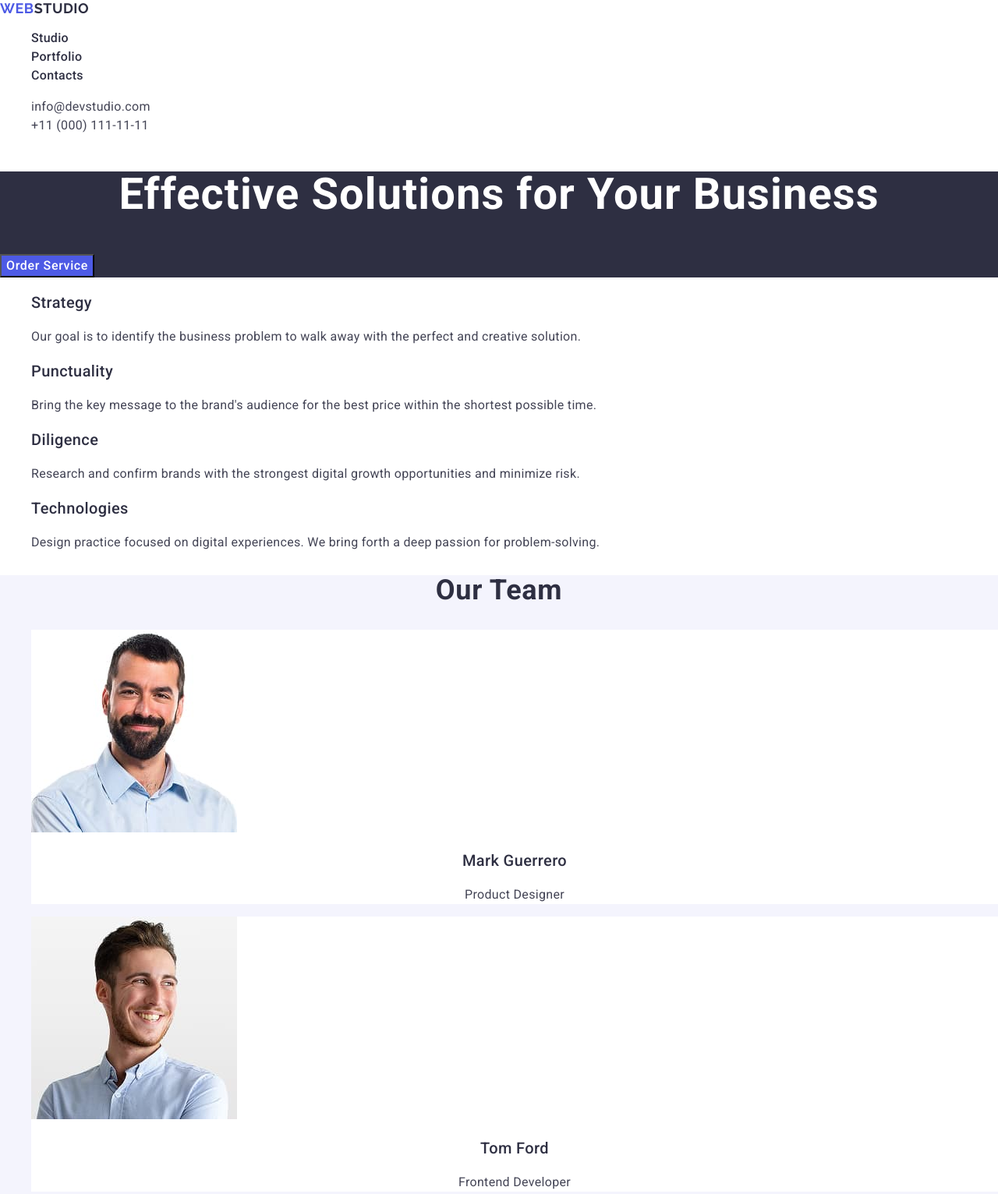
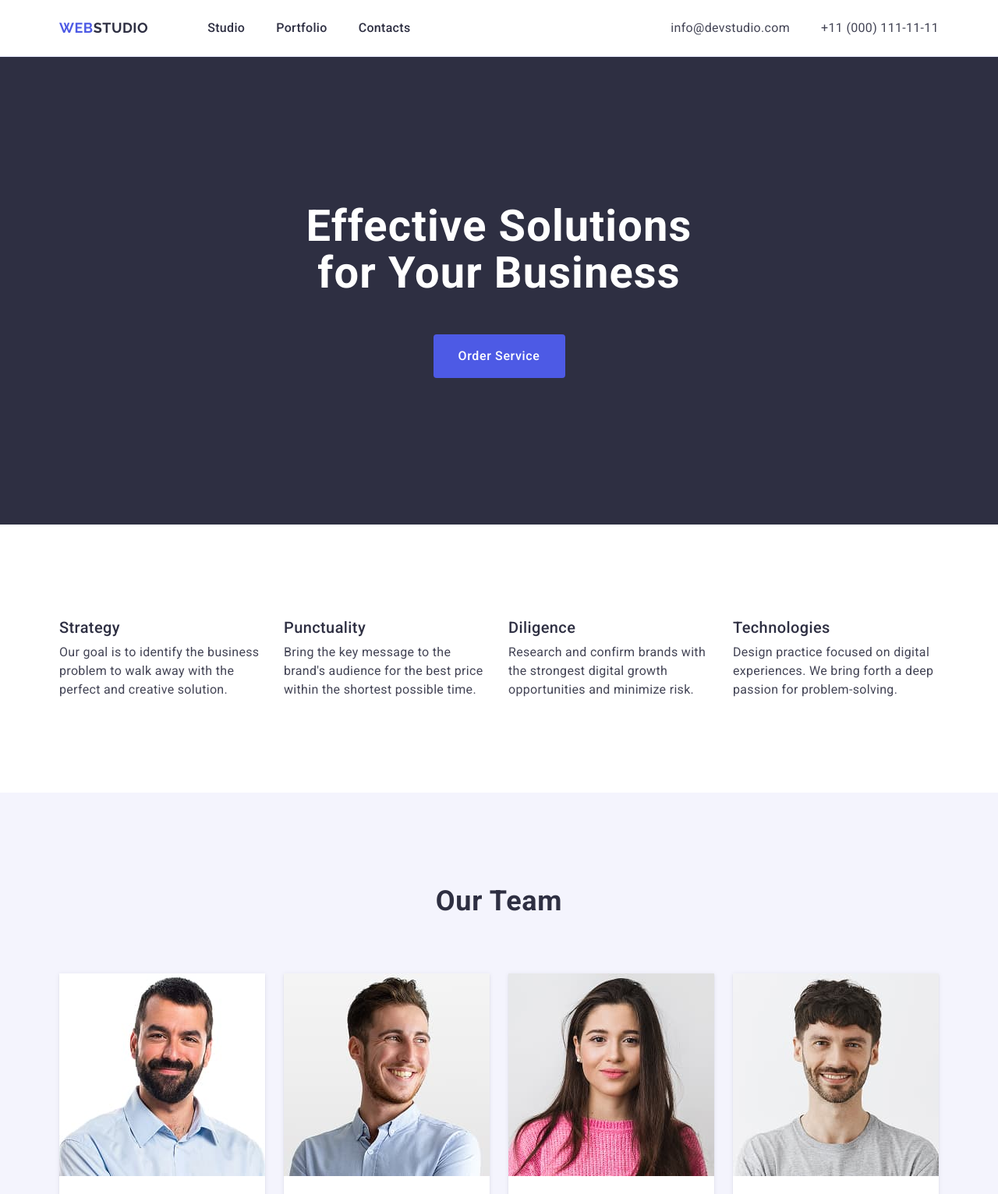
Before and after one commit to TeaRediT/goit-markup-hw-03, a plain HTML site: page index.html in a window 1280 px wide. Shown: the top 1532 px of the page at 78% size. Drawn offline with nearby package versions, Linux system fonts and the light colour scheme.

Commit message:
css finished v1

```diff
--- a/css/styles.css
+++ b/css/styles.css
@@ -1,7 +1,19 @@
+/* common */
+
 body {
   font-family: "Roboto", sans-serif;
   color: #434455;
   background-color: #ffffff;
+}
+
+h1,
+h2,
+h3,
+h4,
+h5,
+h6,
+p {
+  margin: 0;
 }
 
 a {
@@ -11,6 +23,34 @@ a {
 ul,
 ol {
   list-style-type: none;
+  margin: 0;
+  padding: 0;
+}
+
+img {
+  display: flex;
+}
+
+.container {
+  max-width: 1158px;
+  padding: 0 15px;
+  margin: 0 auto;
+}
+
+/* header */
+
+.header {
+  border-bottom: 1px solid #e7e9fc;
+}
+
+.header-container {
+  display: flex;
+  align-items: center;
+}
+
+.header-nav {
+  display: flex;
+  align-items: center;
 }
 
 .logo {
@@ -23,6 +63,11 @@ ol {
   color: #4d5ae5;
 }
 
+.header-logo {
+  padding: 24px 0;
+  margin-right: 76px;
+}
+
 .header-logo-part {
   color: #2e2f42;
 }
@@ -31,19 +76,36 @@ ol {
   color: #f4f4fd;
 }
 
+.header-nav-list {
+  display: flex;
+  align-items: center;
+  gap: 40px;
+}
+
 .header-nav-link {
+  display: block;
   font-weight: 500;
   font-size: 16px;
   line-height: 1.5;
   letter-spacing: 0.02em;
   color: #2e2f42;
+  padding: 24px 0;
+}
+
+.header-contacts-list {
+  display: flex;
+  align-items: center;
+  gap: 40px;
 }
 
 .header-contacts {
   font-style: normal;
+  margin-left: auto;
 }
 
 .header-contacts-link {
+  display: block;
+  padding: 24px 0;
   font-size: 16px;
   line-height: 1.5;
   letter-spacing: 0.02em;
@@ -57,8 +119,11 @@ ol {
   color: #404bbf;
 }
 
+/* hero section */
+
 .hero-section {
   background-color: #2e2f42;
+  height: 600px;
 }
 
 .hero-title {
@@ -67,6 +132,9 @@ ol {
   letter-spacing: 0.02em;
   text-align: center;
   color: #fff;
+  width: 496px;
+  padding-top: 188px;
+  margin: 0 auto 0 auto;
 }
 
 .hero-btn {
@@ -77,12 +145,34 @@ ol {
   letter-spacing: 0.04em;
   color: #fff;
   background-color: #4d5ae5;
+  display: block;
+  border: none;
+  border-radius: 4px;
   cursor: pointer;
+  height: 56px;
+  width: 169px;
+  margin: 48px auto 0 auto;
 }
 
 .hero-btn:hover,
 .hero-btn:focus {
   background-color: #404bbf;
+}
+
+/* benefits section */
+
+.benefits-container {
+  height: 344px;
+}
+
+.benefits-list {
+  display: flex;
+  gap: 24px;
+  padding-top: 120px;
+}
+
+.benefits-item {
+  width: calc((100% - 72px) / 4);
 }
 
 .benefits-item-title {
@@ -91,6 +181,7 @@ ol {
   line-height: 1.2;
   letter-spacing: 0.02em;
   color: #2e2f42;
+  margin-bottom: 8px;
 }
 
 .benefits-item-text {
@@ -100,8 +191,11 @@ ol {
   letter-spacing: 0.02em;
 }
 
+/* team section */
+
 .team-section {
   background-color: #f4f4fd;
+  height: 732px;
 }
 
 .team-title {
@@ -111,10 +205,22 @@ ol {
   text-align: center;
   text-transform: capitalize;
   color: #2e2f42;
+  padding-top: 120px;
+  margin-bottom: 72px;
+}
+
+.team-list {
+  display: flex;
+  gap: 24px;
 }
 
 .team-item {
   background-color: #ffffff;
+  height: 380px;
+  border-radius: 0 0 4px 4px;
+  box-shadow: 0 2px 1px 0 rgba(46, 47, 66, 0.08),
+    0 1px 1px 0 rgba(46, 47, 66, 0.16), 0 1px 6px 0 rgba(46, 47, 66, 0.08);
+  width: calc((100% - 72px) / 4);
 }
 
 .team-item-title {
@@ -124,14 +230,18 @@ ol {
   letter-spacing: 0.02em;
   text-align: center;
   color: #2e2f42;
+  margin-top: 32px;
 }
 
-.team-title-text {
+.team-item-text {
   font-size: 16px;
   line-height: 1.5;
   letter-spacing: 0.02em;
   text-align: center;
+  margin-top: 8px;
 }
+
+/* portfolio section */
 
 .portfolio-title {
   font-size: 36px;
@@ -140,6 +250,22 @@ ol {
   text-align: center;
   text-transform: capitalize;
   color: #2e2f42;
+  margin: 120px 0 72px 0;
+}
+
+.porftolio-list {
+  display: flex;
+  flex-wrap: wrap;
+  row-gap: 48px;
+  column-gap: 24px;
+}
+
+.porftolio-item {
+  width: calc((100% - 48px) / 3);
+  border-bottom: 1px solid #e7e9fc;
+  border-left: 1px solid #e7e9fc;
+  border-right: 1px solid #e7e9fc;
+  overflow: hidden;
 }
 
 .portfolio-item-title {
@@ -148,16 +274,27 @@ ol {
   line-height: 1.2;
   letter-spacing: 0.02em;
   color: #2e2f42;
+  padding-top: 32px;
+  padding-left: 16px;
 }
 
 .portfolio-item-text {
   font-size: 16px;
   line-height: 1.5;
   letter-spacing: 0.02em;
+  padding: 8px 0 32px 16px;
 }
+
+/* footer */
 
 .page-footer {
   background-color: #2e2f42;
+}
+
+.footer-logo {
+  display: flex;
+  margin-top: 120px;
+  padding: 100px 0 16px 0;
 }
 
 .footer-slogan {
@@ -165,4 +302,6 @@ ol {
   line-height: 1.5;
   letter-spacing: 0.02em;
   color: #f4f4fd;
+  width: 264px;
+  padding-bottom: 100px;
 }
--- a/index.html
+++ b/index.html
@@ -22,8 +22,9 @@
   </head>
   <body>
     <header class="header">
+      <div class="container header-container">
         <nav class="header-nav">
-        <a class="logo" href="./index.html">
+          <a class="logo header-logo" href="./index.html">
             Web<span class="header-logo-part">Studio</span></a
           >
           <ul class="header-nav-list">
@@ -52,22 +53,26 @@
             </li>
           </ul>
         </address>
+      </div>
     </header>
     <main>
       <!--order service-->
       <section class="hero-section">
+        <div class="container">
           <h1 class="hero-title">Effective Solutions for Your Business</h1>
           <button class="hero-btn" type="button">Order Service</button>
+        </div>
       </section>
       <!--benefits-->
       <section class="benefits-section">
+        <div class="container benefits-container">
           <h2 hidden>Benefits</h2>
           <ul class="benefits-list">
             <li class="benefits-item">
               <h3 class="benefits-item-title">Strategy</h3>
               <p class="benefits-item-text">
-              Our goal is to identify the business problem to walk away with the
-              perfect and creative solution.
+                Our goal is to identify the business problem to walk away with
+                the perfect and creative solution.
               </p>
             </li>
             <li class="benefits-item">
@@ -92,9 +97,11 @@
               </p>
             </li>
           </ul>
+        </div>
       </section>
       <!--team cards-->
       <section class="team-section">
+        <div class="container">
           <h2 class="team-title">Our Team</h2>
           <ul class="team-list">
             <li class="team-item">
@@ -105,7 +112,7 @@
                 height="260"
               />
               <h3 class="team-item-title">Mark Guerrero</h3>
-            <p class="team-title-text">Product Designer</p>
+              <p class="team-item-text">Product Designer</p>
             </li>
             <li class="team-item">
               <img
@@ -115,7 +122,7 @@
                 height="260"
               />
               <h3 class="team-item-title">Tom Ford</h3>
-            <p class="team-title-text">Frontend Developer</p>
+              <p class="team-item-text">Frontend Developer</p>
             </li>
             <li class="team-item">
               <img
@@ -125,7 +132,7 @@
                 height="260"
               />
               <h3 class="team-item-title">Camila Garcia</h3>
-            <p class="team-title-text">Marketing</p>
+              <p class="team-item-text">Marketing</p>
             </li>
             <li class="team-item">
               <img
@@ -135,12 +142,14 @@
                 height="260"
               />
               <h3 class="team-item-title">Daniel Wilson</h3>
-            <p class="team-title-text">UI Designer</p>
+              <p class="team-item-text">UI Designer</p>
             </li>
           </ul>
+        </div>
       </section>
       <!-- portfolio -->
       <section class="portfolio-section">
+        <div class="container">
           <h2 class="portfolio-title">Our Portfolio</h2>
           <ul class="porftolio-list">
             <li class="porftolio-item">
@@ -207,16 +216,19 @@
               <p class="portfolio-item-text">Marketing</p>
             </li>
           </ul>
+        </div>
       </section>
     </main>
     <footer class="page-footer">
-      <a class="logo" href="./index.html"
+      <div class="container">
+        <a class="logo footer-logo" href="./index.html"
           >Web<span class="footer-logo-part">Studio</span></a
         >
         <p class="footer-slogan">
-        Increase the flow of customers and sales for your business with digital
-        marketing & growth solutions.
+          Increase the flow of customers and sales for your business with
+          digital marketing & growth solutions.
         </p>
+      </div>
     </footer>
   </body>
 </html>
```
Lines whose indentation alone changed are shown as unchanged.
